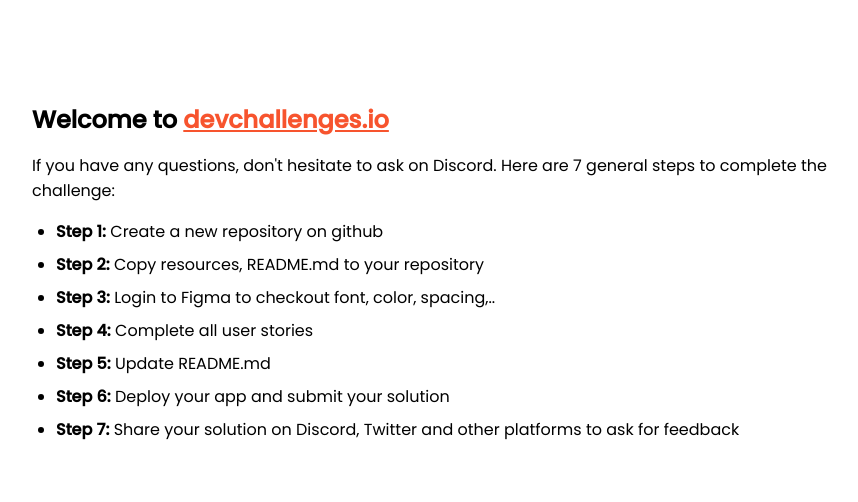
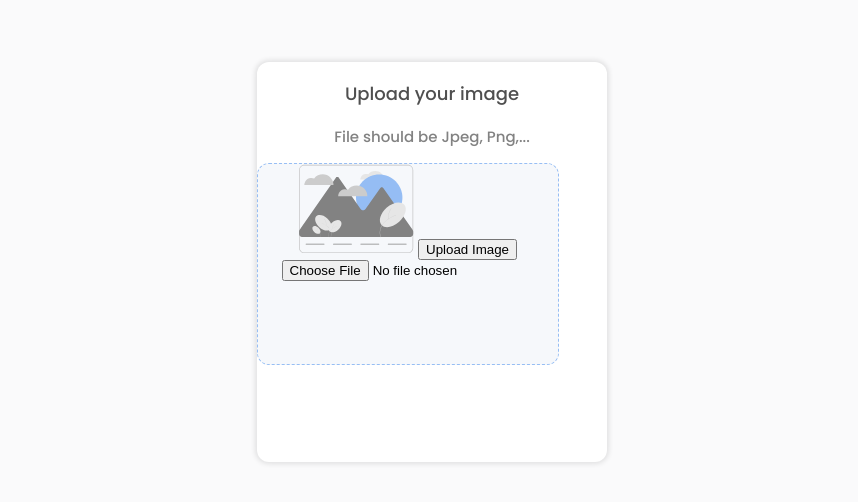
Before and after one commit to MarcosPauloo/image-uploader-master, a plain HTML site: page index.html in a window 1280 px wide. Shown: the part 138-640 px from the top of the page, without its empty margins (208-1066 px from the left). Drawn offline with Linux system fonts and the light colour scheme.

Commit message:
iniciando projeto

```diff
--- a/index.html
+++ b/index.html
@@ -2,94 +2,27 @@
 <html lang="en">
   <head>
     <meta charset="utf-8" />
-    <meta
-      name="viewport"
-      content="width=device-width, initial-scale=1,
-  maximum-scale=5"
-    />
-
-    <link rel="icon" href="devchallenges.png" />
-
-    <link
-      rel="shortcut icon"
-      type="image/x-icon"
-      href="https://devchallenges.io/"
-    />
-
-    <link
-      href="https://fonts.googleapis.com/css2?family=Poppins:wght@400;500&display=swap"
-      rel="stylesheet"
-    />
-
     <title>Devchallenges</title>
-
-    <style>
-      body {
-        font-family: "Poppins", sans-serif;
-      }
-
-      ul {
-        padding-left: 24px;
-      }
-
-      li {
-        margin-bottom: 8px;
-      }
-
-      .welcome {
-        max-width: 800px;
-        margin: 0 auto;
-      }
-
-      .welcome-text {
-        margin-top: 30vh;
-        font-weight: 500;
-      }
-
-      .welcome-text p {
-        font-size: 1rem;
-        font-weight: 400;
-      }
-
-      .welcome-text h1 {
-        font-size: 1.5rem;
-      }
-
-      .welcome-text a {
-        color: #f7542e;
-      }
-    </style>
+    <link rel="stylesheet" href="styles/styles.css">
+    <link rel="preconnect" href="https://fonts.googleapis.com">
+    <link rel="preconnect" href="https://fonts.gstatic.com" crossorigin>
+    <link href="https://fonts.googleapis.com/css2?family=Poppins:wght@500&display=swap" rel="stylesheet">
   </head>
-  <body>
-    <div class="welcome">
-      <div class="welcome-text">
-        <h1>
-          Welcome to
-          <a href="https://devchallenges.io/" target="_blank"
-            >devchallenges.io</a
-          >
-        </h1>
-
-        <p>
-          If you have any questions, don't hesitate to ask on Discord. Here are
-          7 general steps to complete the challenge:
-        </p>
+  <body style="margin: 0; padding: 0;">
+    <div class="body">
+      <div class="caixaUpload">
+        <div class="topUpload">
+          <p>Upload your image</p>
+          <p class="subtitle">File should be Jpeg, Png,...</p>
+        </div>
+        <div class="upload">
+          <form enctype="multipart/form-data" class="uploudImage">
+            <img src="image.svg" alt="Imagem Procura">
+            <input type="button" value="Upload Image" onclick="uploadImage()">
+            <input type="file" name="fileUpload" id="idFileUpload">
+          </form>
+        </div>
       </div>
-
-      <ul>
-        <li><b>Step 1:</b> Create a new repository on github</li>
-        <li><b>Step 2:</b> Copy resources, README.md to your repository</li>
-        <li>
-          <b>Step 3:</b> Login to Figma to checkout font, color, spacing,..
-        </li>
-        <li><b>Step 4:</b> Complete all user stories</li>
-        <li><b>Step 5:</b> Update README.md</li>
-        <li><b>Step 6:</b> Deploy your app and submit your solution</li>
-        <li>
-          <b>Step 7:</b> Share your solution on Discord, Twitter and other
-          platforms to ask for feedback
-        </li>
-      </ul>
     </div>
   </body>
 </html>
--- /dev/null
+++ b/styles/styles.css
@@ -0,0 +1,39 @@
+.body {
+    width: 100vw;
+    height: 100vh;
+    background-color: #FAFAFB;
+    text-align: center;
+}
+
+.caixaUpload{
+    position: absolute;
+    top: 50%;
+    left: 50%;
+    transform: translate(-50%,-50%);
+    background-color: #FFFFFF;
+    width: 350px;
+    height: 400px;
+    box-shadow: 0 0 5px 2px rgba(0, 0, 0, 0.1);
+    border-radius: 12px;
+}
+
+.topUpload p {
+    font-family: 'Poppins', sans-serif;
+    font-size: 18px;
+    color: #4F4F4F
+}
+
+.topUpload p.subtitle{
+    font-family: 'Poppins', sans-serif;
+    font-size: 15px;
+    color: #828282;
+}
+
+.upload{
+    width: 300px;
+    height: 200px;
+    background: #F6F8FB;
+
+    border: 1px dashed #97BEF4;
+    border-radius: 12px;
+}
```
